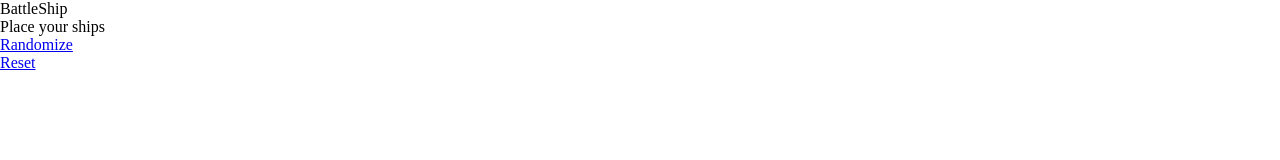
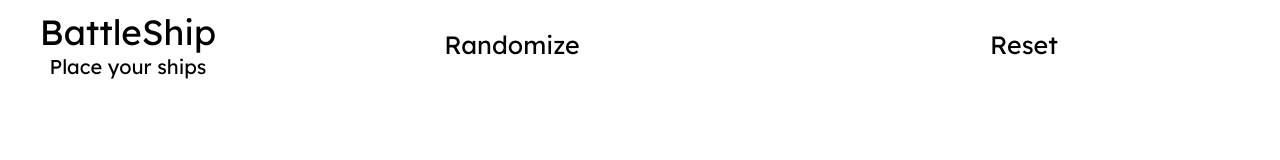
Before and after one commit to Vardhanb07/battleship, a website built with webpack: page src/template.html in a window 1280 px wide. Built offline with nearby package versions, Linux system fonts and the light colour scheme.

Commit message:
Add basic markup and styles

```diff
--- /dev/null
+++ b/src/dom.js
@@ -0,0 +1,2 @@
+import { computer } from "./module/computer.js";
+import { real } from "./module/real.js";
--- /dev/null
+++ b/src/fonts/lexend/stylesheet.css
@@ -0,0 +1,8 @@
+@font-face {
+    font-family: 'Lexend';
+    src: url('Lexend-Regular.woff2') format('woff2'),
+        url('Lexend-Regular.woff') format('woff');
+    font-weight: normal;
+    font-style: normal;
+    font-display: swap;
+}
--- a/src/index.js
+++ b/src/index.js
@@ -1,2 +1,5 @@
 import "./styles.css"
+import "./fonts/lexend/stylesheet.css"
 import "./dom.js"
+import "./module/app.js"
+import "./module/computer.js"
--- a/src/module/computer.js
+++ b/src/module/computer.js
@@ -9,7 +9,7 @@ function isValid(firstOrdinate, secondOrdinate, length, direction) {
     : (bool = firstOrdinate + length >= 0 && firstOrdinate + length < 10);
   return bool;
 }
-const computer = new Player();
+export const computer = new Player();
 const directions = ["H", "V"];
 export function getRandomPosition(length) {
   let firstOrdinate = getRandomInt(9);
@@ -41,5 +41,3 @@ for (let i = 0; i < shipsLength.length; i++) {
   const position = initialize(shipsLength[i] - 1);
   computer.place(position[0], position[1], i);
 }
-computer.receiveAttack([0,0])
-computer.print()
--- /dev/null
+++ b/src/module/real.js
@@ -0,0 +1,3 @@
+import { Player } from "./app.js";
+
+export const real = new Player()
--- a/src/styles.css
+++ b/src/styles.css
@@ -1,8 +1,65 @@
 * {
-    padding: 0;
-    margin: 0;
+  margin: 0;
+  padding: 0;
 }
-h1 {
-    font-family: monospace;
-    color: black;
+.game-section {
+  display: none;
 }
+body {
+  display: flex;
+  flex-direction: column;
+  height: 100vh;
+}
+.navigation {
+  flex: 1;
+  display: flex;
+  flex-direction: row;
+  align-items: center;
+}
+.start-section {
+  flex: 8;
+}
+.title {
+  flex: 1;
+  display: flex;
+  flex-direction: column;
+  justify-content: flex-start;
+  align-items: center;
+}
+.randomize, .reset {
+  flex: 2;
+}
+.title-battleship {
+  font-family: 'Lexend';
+  font-size: 35px;
+}
+.title-battleship + p {
+  font-family: 'Lexend';
+  font-size: 20px;
+}
+.randomize {
+  display: flex;
+  justify-content: center;
+  align-items: center;
+}
+.randomize > p {
+  font-family: 'Lexend';
+  font-size: 25px;
+  cursor: pointer;
+}
+.randomize > p:hover {
+  text-decoration: black wavy underline;
+}
+.reset {
+  display: flex;
+  justify-content: center;
+  align-items: center;
+}
+.reset > p {
+  font-family: 'Lexend';
+  font-size: 25px;
+  cursor: pointer;
+}
+.reset > p:hover {
+  text-decoration: black wavy underline;
+}
--- a/src/template.html
+++ b/src/template.html
@@ -8,16 +8,35 @@
   <body>
     <nav class="navigation">
       <div class="title">
-        <p>BattleShip</p>
+        <p class="title-battleship">BattleShip</p>
         <p>Place your ships</p>
       </div>
       <div class="randomize">
-        <a href="#">Randomize</a>
+        <p>Randomize</p>
       </div>
       <div class="reset">
-        <a href="#">Reset</a>
+        <p>Reset</p>
       </div>
     </nav>
+    <div class="start-section">
+      <div class="ships">
+        <div class="carrier"></div>
+        <div class="battleship"></div>
+        <div class="cruiser"></div>
+        <div class="submarine"></div>
+        <div class="destroyer"></div>
+      </div>
+      <div class="board">
 
+      </div>
+    </div>
+    <div class="game-section">
+      <div class="board">
+
+      </div>
+      <div class="computer-board">
+
+      </div>
+    </div>
   </body>
 </html>
```
Also changed, not shown: src/fonts/lexend/Lexend-Regular.woff (added), src/fonts/lexend/Lexend-Regular.woff2 (added), src/tests/main.test.js (deleted), src/tests/real.test.js (added).
